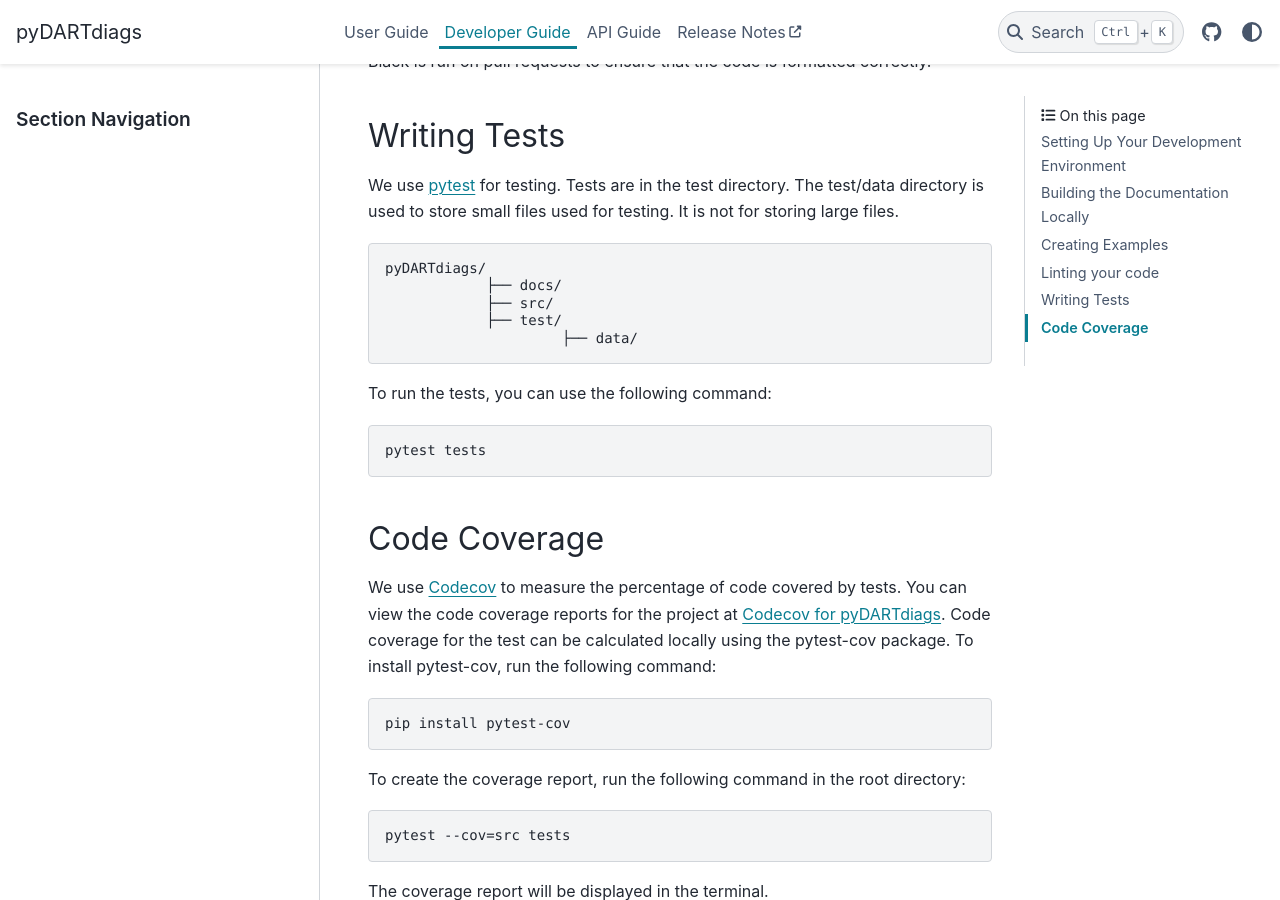
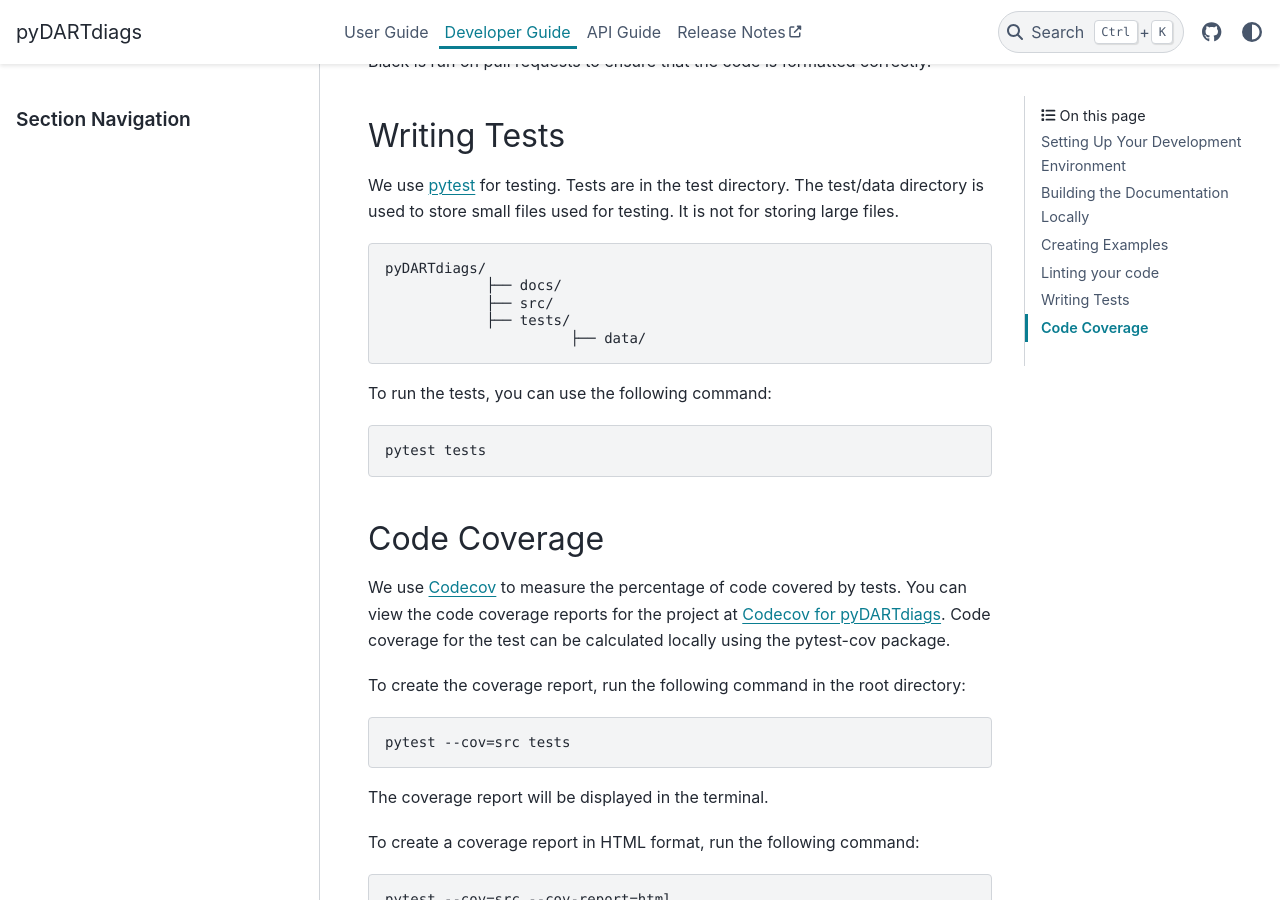
Before and after one commit to NCAR/pyDARTdiags, a Sphinx documentation site: the page built from docs/devel/index.rst, in a window 1280 px wide and 900 px high, scrolled down 2104 px. Built offline with Sphinx 7.4.7 and the PyData theme 0.15.4, drawn with Linux system fonts in a browser that asks for light colours; pages that are not in the unit, such as notebooks, are missing from menus.

Commit message:
add pytest covergage to requirements for devlopers
Removed install pytest coverage from docs, since it is included
in requirments

fixes #68

typo fix for test_s_ directory

```diff
--- a/docs/devel/index.rst
+++ b/docs/devel/index.rst
@@ -111,8 +111,8 @@ files.
    pyDARTdiags/
                ├── docs/
                ├── src/
-               ├── test/
-                        ├── data/
+               ├── tests/
+                         ├── data/
 
 To run the tests, you can use the following command:
 
@@ -127,11 +127,6 @@ We use `Codecov <https://about.codecov.io/>`_ to measure the percentage of code
 You can view the code coverage reports for the project at
 `Codecov for pyDARTdiags <https://app.codecov.io/gh/NCAR/pyDARTdiags>`_.
 Code coverage for the test can be calculated locally using the pytest-cov package.
-To install pytest-cov, run the following command:
-
-.. code-block :: text
-
-   pip install pytest-cov
 
 To create the coverage report, run the following command in the root directory:
 
--- a/docs/requirements.txt
+++ b/docs/requirements.txt
@@ -10,3 +10,4 @@ sphinx-gallery
 matplotlib
 black
 pytest
+pytest-cov
```
